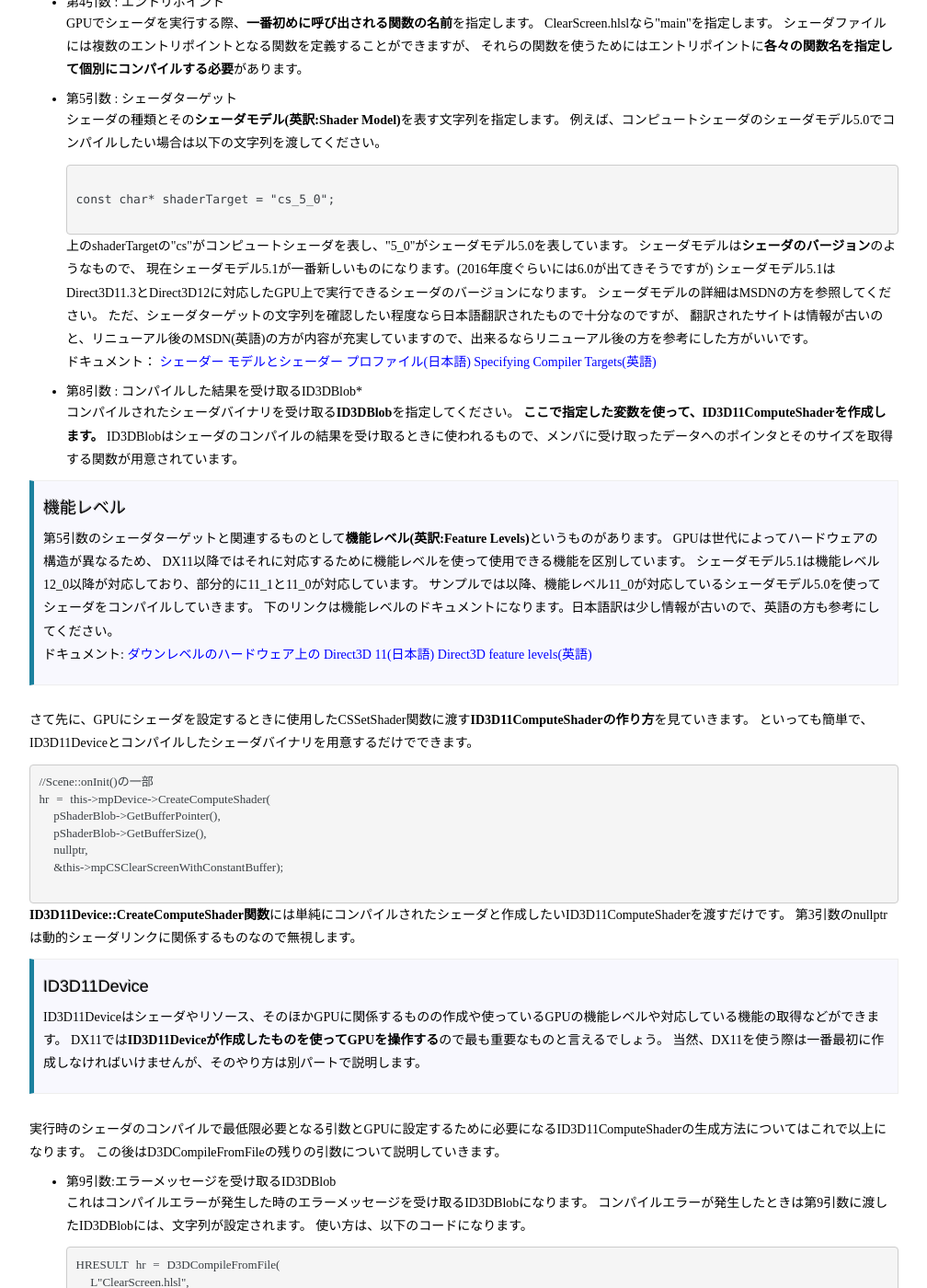
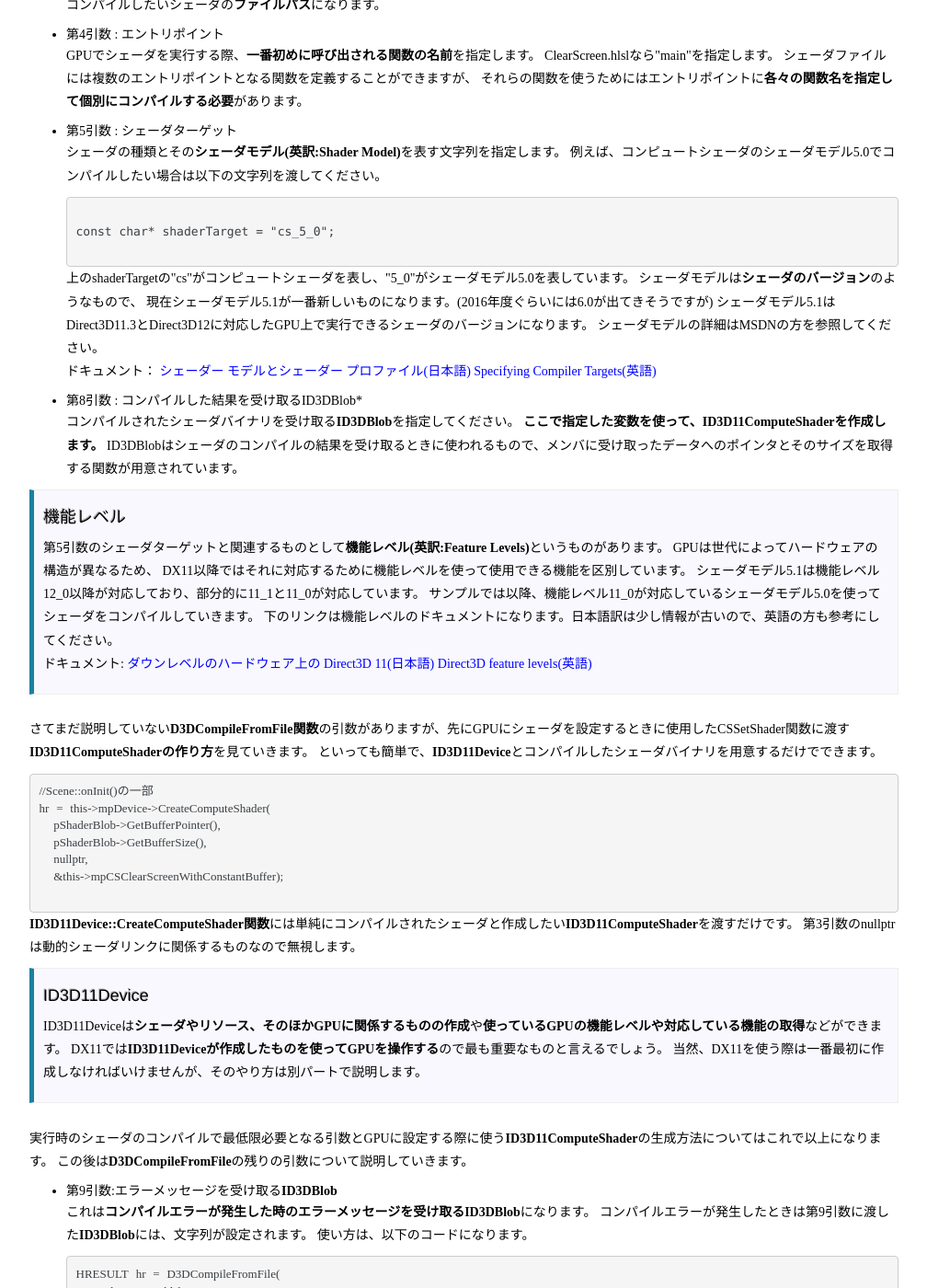
Before and after one commit to tositeru/ImasaraDX11, a Jekyll site: the page built from _posts/2016-04-10-clear-screen.markdown, in a window 1280 px wide and 1400 px high, scrolled down 6461 px. Shown: the whole window at 92% size, without its empty margins (38-1046 px from the left). Built offline with Jekyll 4.4.1, drawn with Linux system fonts in a browser that asks for light colours; some of the changed text lies outside the part shown.

Commit message:
パート1の細かな手直し

```diff
--- a/_posts/2016-04-10-clear-screen.markdown
+++ b/_posts/2016-04-10-clear-screen.markdown
@@ -175,6 +175,9 @@ float4 b = float4(a, 4);//bはfloat4(1, 2, 3, 4)になる。
 
 <section>
   <h1 class="under-bar">2.シェーダの実行</h1>
+  <p>
+    シェーダを実行するコードは以下になります。
+  </p>
   {% highlight c++ %}
 //Scene::onRender()の一部
 //実行するシェーダをGPUに設定する
@@ -265,7 +268,7 @@ void clearByOneThread(uint2 DTid : SV_DispatchThreadID)
     {% endhighlight %}
   </p>
   <p>
-    あと、単にDispatch関数だけを呼び出すだけではGPUから見ると実行するには情報不足です。
+    さて、単にDispatch関数だけを呼び出すだけではGPUから見ると実行するには情報不足です。
     次は上のコードの残りの部分である、GPUがどのシェーダをどのようなリソースを使って実行するかその設定方法を説明していきます。
   </p>
   <h3 class="under-bar">実行させるのに必要な設定</h3>
@@ -409,7 +412,7 @@ RWTexture2D<float4> screen : register(u0);
     &this->mpCSClearScreenWithConstantBuffer);
   {% endhighlight %}
   <p>
-    上のコードのD3DCompileFromFile関数でシェーダのコンパイルを行っています。
+    上のコードの<b>D3DCompileFromFile関数</b>でシェーダのコンパイルを行っています。
     引数がたくさんありますが、必ず必要となるものは以下のものになります。
     <br>ドキュメント：
     <a href="https://msdn.microsoft.com/ja-jp/library/windows/desktop/hh446872(v=vs.85).aspx">D3DCompileFromFile(英語)</a><br>
@@ -444,9 +447,7 @@ const char* shaderTarget = "cs_5_0";
           現在シェーダモデル5.1が一番新しいものになります。(2016年度ぐらいには6.0が出てきそうですが)
           シェーダモデル5.1はDirect3D11.3とDirect3D12に対応したGPU上で実行できるシェーダのバージョンになります。
           シェーダモデルの詳細はMSDNの方を参照してください。
-          ただ、シェーダターゲットの文字列を確認したい程度なら日本語翻訳されたもので十分なのですが、
-          翻訳されたサイトは情報が古いのと、リニューアル後のMSDN(英語)の方が内容が充実していますので、出来るならリニューアル後の方を参考にした方がいいです。<br>
-          ドキュメント：
+          <br>ドキュメント：
           <a href="https://msdn.microsoft.com/ja-jp/library/ee418332(v=vs.85).aspx">シェーダー モデルとシェーダー プロファイル(日本語)</a>
           <a href="https://msdn.microsoft.com/en-us/library/windows/desktop/jj215820(v=vs.85).aspx">Specifying Compiler Targets(英語)</a>
         </p>
@@ -477,8 +478,8 @@ const char* shaderTarget = "cs_5_0";
   </div>
   <p>
   <br>
-    さて先に、GPUにシェーダを設定するときに使用したCSSetShader関数に渡す<b>ID3D11ComputeShaderの作り方</b>を見ていきます。
-    といっても簡単で、ID3D11Deviceとコンパイルしたシェーダバイナリを用意するだけでできます。
+    さてまだ説明していない<b>D3DCompileFromFile関数</b>の引数がありますが、先にGPUにシェーダを設定するときに使用したCSSetShader関数に渡す<b>ID3D11ComputeShaderの作り方</b>を見ていきます。
+    といっても簡単で、<b>ID3D11Device</b>とコンパイルしたシェーダバイナリを用意するだけでできます。
   </p>
   {% highlight c++ %}
 //Scene::onInit()の一部
@@ -489,28 +490,28 @@ hr = this->mpDevice->CreateComputeShader(
   &this->mpCSClearScreenWithConstantBuffer);
   {% endhighlight %}
   <p>
-    <b>ID3D11Device::CreateComputeShader関数</b>には単純にコンパイルされたシェーダと作成したいID3D11ComputeShaderを渡すだけです。
+    <b>ID3D11Device::CreateComputeShader関数</b>には単純にコンパイルされたシェーダと作成したい<b>ID3D11ComputeShader</b>を渡すだけです。
     第3引数のnullptrは動的シェーダリンクに関係するものなので無視します。
   </p>
   <div class="topic">
     <h4>ID3D11Device</h4>
     <p>
-      ID3D11Deviceはシェーダやリソース、そのほかGPUに関係するものの作成や使っているGPUの機能レベルや対応している機能の取得などができます。
+      ID3D11Deviceは<b>シェーダやリソース、そのほかGPUに関係するものの作成</b>や<b>使っているGPUの機能レベルや対応している機能の取得</b>などができます。
       DX11では<b>ID3D11Deviceが作成したものを使ってGPUを操作する</b>ので最も重要なものと言えるでしょう。 当然、DX11を使う際は一番最初に作成しなければいけませんが、そのやり方は別パートで説明します。
     </p>
   </div>
   <p>
     <br>
-    実行時のシェーダのコンパイルで最低限必要となる引数とGPUに設定するために必要になるID3D11ComputeShaderの生成方法についてはこれで以上になります。
-    この後はD3DCompileFromFileの残りの引数について説明していきます。
+    実行時のシェーダのコンパイルで最低限必要となる引数とGPUに設定する際に使う<b>ID3D11ComputeShader</b>の生成方法についてはこれで以上になります。
+    この後は<b>D3DCompileFromFile</b>の残りの引数について説明していきます。
   </p>
   <p>
     <ul>
       <li>
-        第9引数:エラーメッセージを受け取るID3DBlob
+        第9引数:エラーメッセージを受け取る<b>ID3DBlob</b>
         <p>
-          これはコンパイルエラーが発生した時のエラーメッセージを受け取るID3DBlobになります。
-          コンパイルエラーが発生したときは第9引数に渡したID3DBlobには、文字列が設定されます。
+          これは<b>コンパイルエラーが発生した時のエラーメッセージを受け取るID3DBlob</b>になります。
+          コンパイルエラーが発生したときは第9引数に渡した<b>ID3DBlob</b>には、文字列が設定されます。
           使い方は、以下のコードになります。
         {% highlight c++ %}
 HRESULT hr = D3DCompileFromFile(
@@ -550,7 +551,7 @@ if (FAILED(hr)) {//コンパイルエラー起きたかチェック
         第2引数：マクロの定義
         <p>
           C言語と同じようにシェーダも<b>マクロに対応</b>しており、使い方も同じです。
-          D3DCompileFromFile関数に渡す際は<b>D3D_SHADER_MACROの配列として渡し</b>、
+          <b>D3DCompileFromFile関数</b>に渡す際は<b>D3D_SHADER_MACROの配列として渡し</b>、
           <b>末尾にはメンバをnullptrで埋めたものを設定します。</b>
           {% highlight c++ %}
 std::array<D3D_SHADER_MACRO, 2> macros = { {
@@ -573,18 +574,18 @@ hr = D3DCompileFromFile(
       <li>
         第3引数：#includeキーワードが行う処理を定義した<b>ID3DIncludeの派生クラス</b>
         <p>
-          これはシェーダ内に#includeキーワードがあったときのファイルを検索する方法や読み込みを制御するためのものです。
-          D3DCompileFromFileを使ってHLSLをコンパイルする際は<b>自前でファイルを読み込む処理を作る必要があります。</b>
-          引数にはID3DIncludeを継承したクラスを渡します。
+          これはシェーダ内に#includeキーワードがあったとき、ファイルを検索する方法や読み込みを制御するためのものです。
+          <b>D3DCompileFromFile</b>を使ってHLSLをコンパイルする際は<b>自前でファイルを読み込む処理を作る必要があります。</b>
+          引数には<b>ID3DInclude</b>を継承したクラスを渡します。
           <b>この引数がnullptrだと、シェーダ内で#includeを使うとエラー</b>になってしまいますので注意してください。
-          詳細は以下のサイトを参照してください。使っているのはID3D10Includeですが使い方は同じです。<br>
+          詳細は以下のサイトを参照してください。使っているのは<b>ID3D10Include</b>ですが使い方は同じです。<br>
           <a href="http://wlog.flatlib.jp/?blogid=1&query=preprocess">http://wlog.flatlib.jp/?blogid=1&query=preprocess</a><br>
         </p>
       </li>
     </ul>
   </p>
   <p>
-    D3DCompileFromFile関数については以上になります。
+    <b>D3DCompileFromFile関数</b>については以上になります。
     この関数に似たものとして<b>D3DCompile関数</b>がありますがそちらはシェーダを表す文字列からコンパイルする関数になります。
     コンパイルエラーが起きたときの識別用の文字列を指定する以外は引数は同じになります。
     <br>ドキュメント:<br>
```
Also changed, not shown: other parts of _posts/2016-04-10-clear-screen.markdown (+3 -3 lines).
